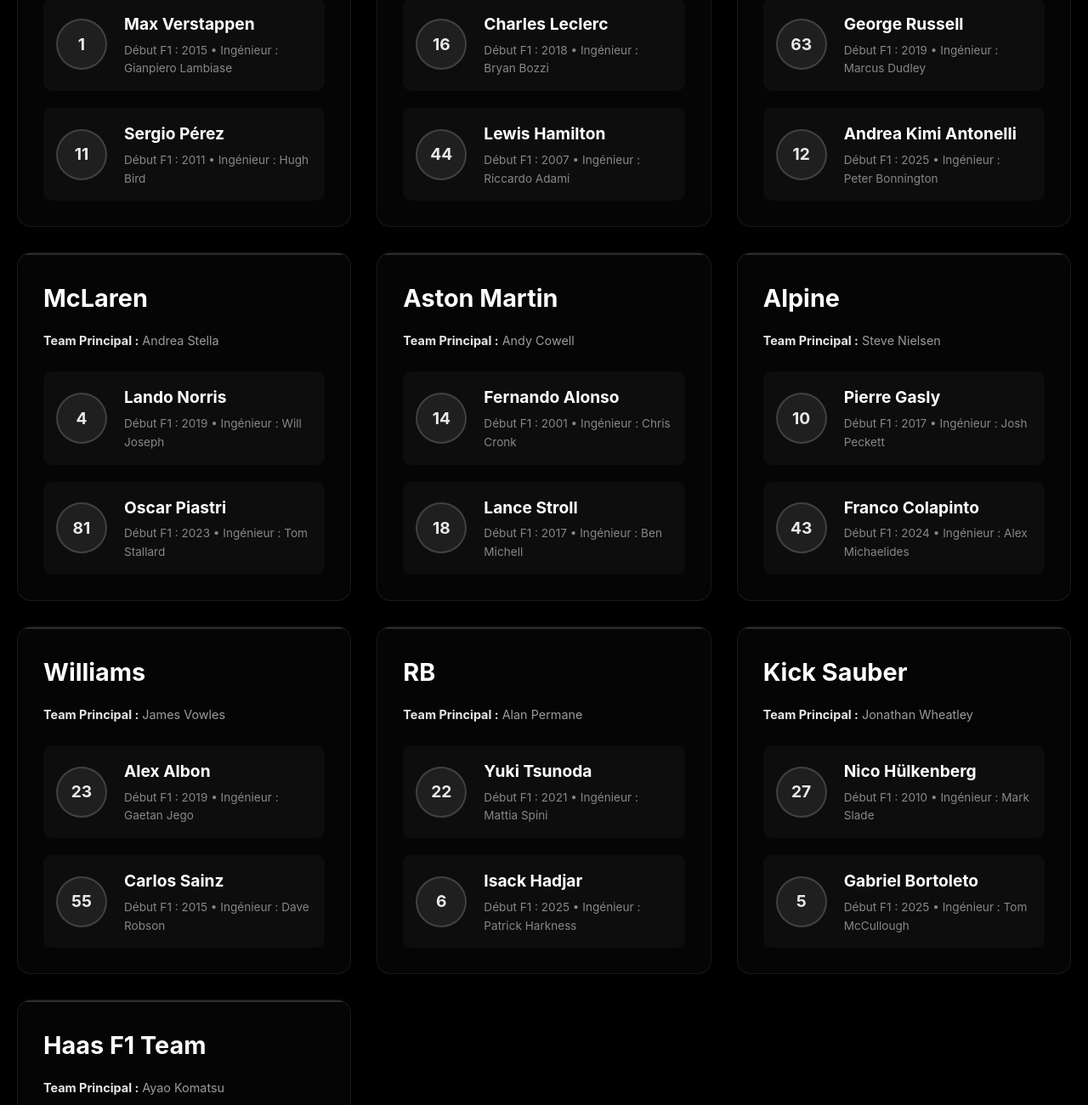
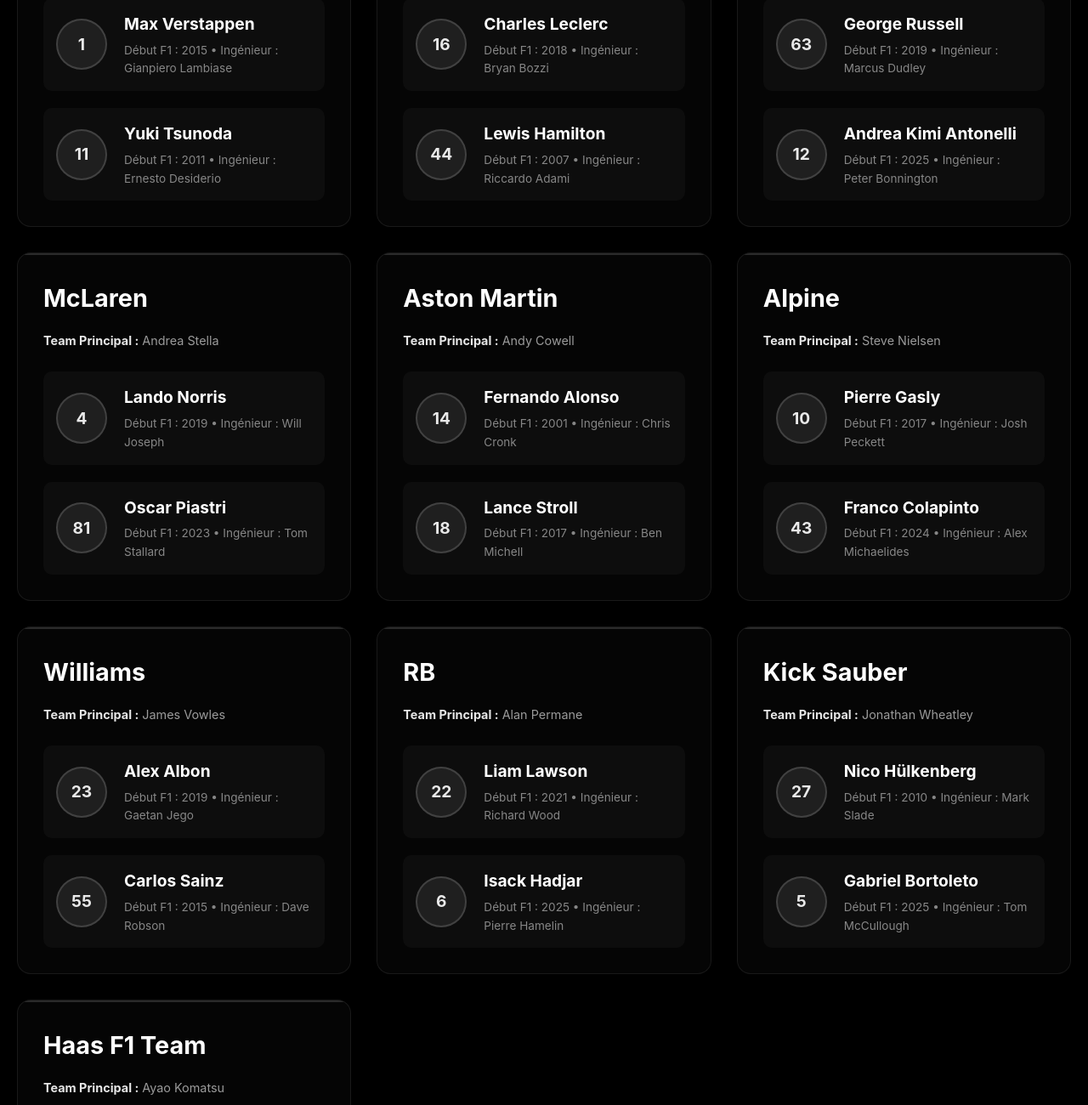
Before and after one commit to joycang/Welcometoformulaone, a plain HTML site: page compositiondesecuries.html in a window 1280 px wide. Shown: the part 773-2073 px from the top of the page at 85% size. Drawn offline with Linux system fonts and the light colour scheme.

Commit message:
Add files via upload

```diff
--- a/compositiondesecuries.html
+++ b/compositiondesecuries.html
@@ -336,7 +336,7 @@
                 principal: "Laurent Mekies",
                 drivers: [
                     { name: "Max Verstappen", debut: 2015, engineer: "Gianpiero Lambiase", helmetColor: "#1E41FF", number: "1" },
-                    { name: "Sergio Pérez", debut: 2011, engineer: "Hugh Bird", helmetColor: "#0090FF", number: "11" }
+                    { name: "Yuki Tsunoda", debut: 2011, engineer: "Ernesto Desiderio", helmetColor: "#0090FF", number: "11" }
                 ]
             },
             {
@@ -398,8 +398,8 @@
                 color: "#6692FF",
                 principal: "Alan Permane",
                 drivers: [
-                    { name: "Yuki Tsunoda", debut: 2021, engineer: "Mattia Spini", helmetColor: "#6692FF", number: "22" },
-                    { name: "Isack Hadjar", debut: 2025, engineer: "Patrick Harkness", helmetColor: "#00D2BE", number: "6" }
+                    { name: "Liam Lawson", debut: 2021, engineer: "Richard Wood", helmetColor: "#6692FF", number: "22" },
+                    { name: "Isack Hadjar", debut: 2025, engineer: "Pierre Hamelin", helmetColor: "#00D2BE", number: "6" }
                 ]
             },
             {
```
